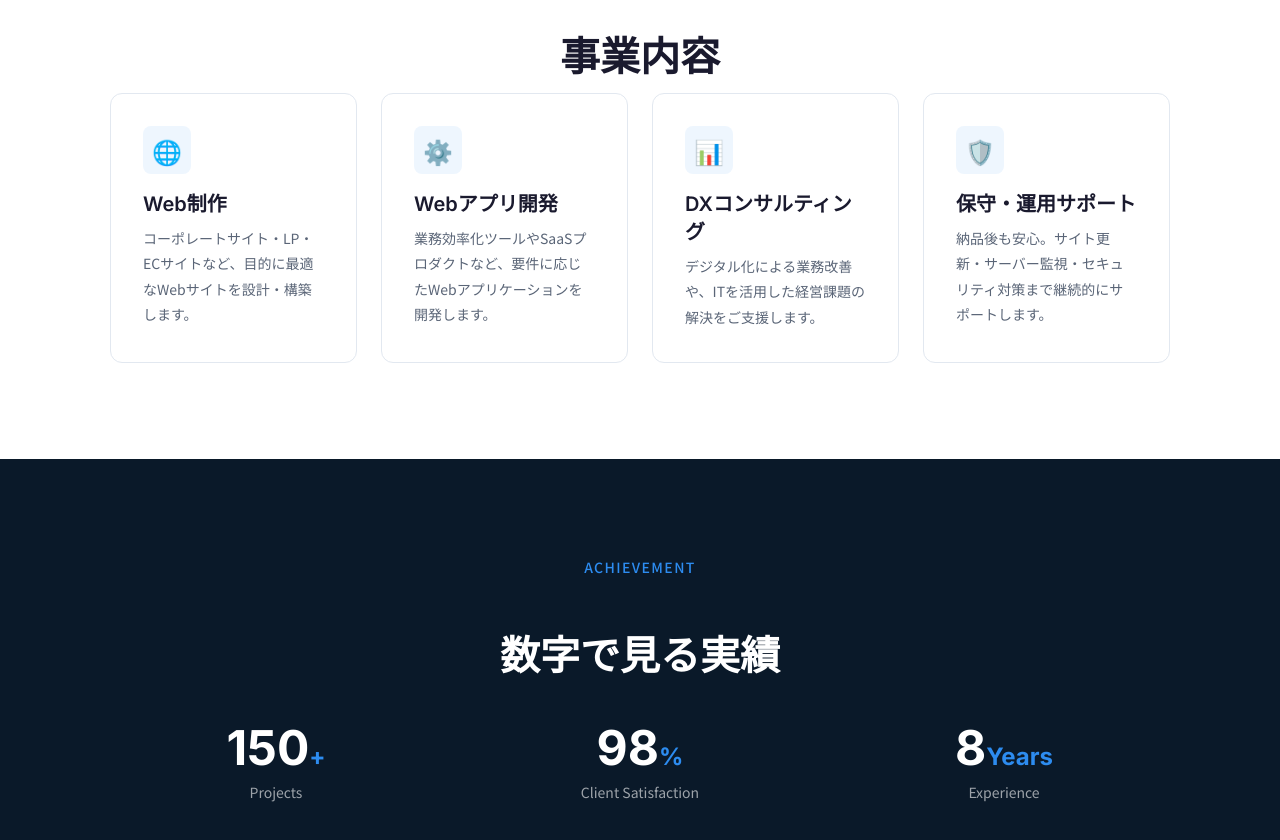
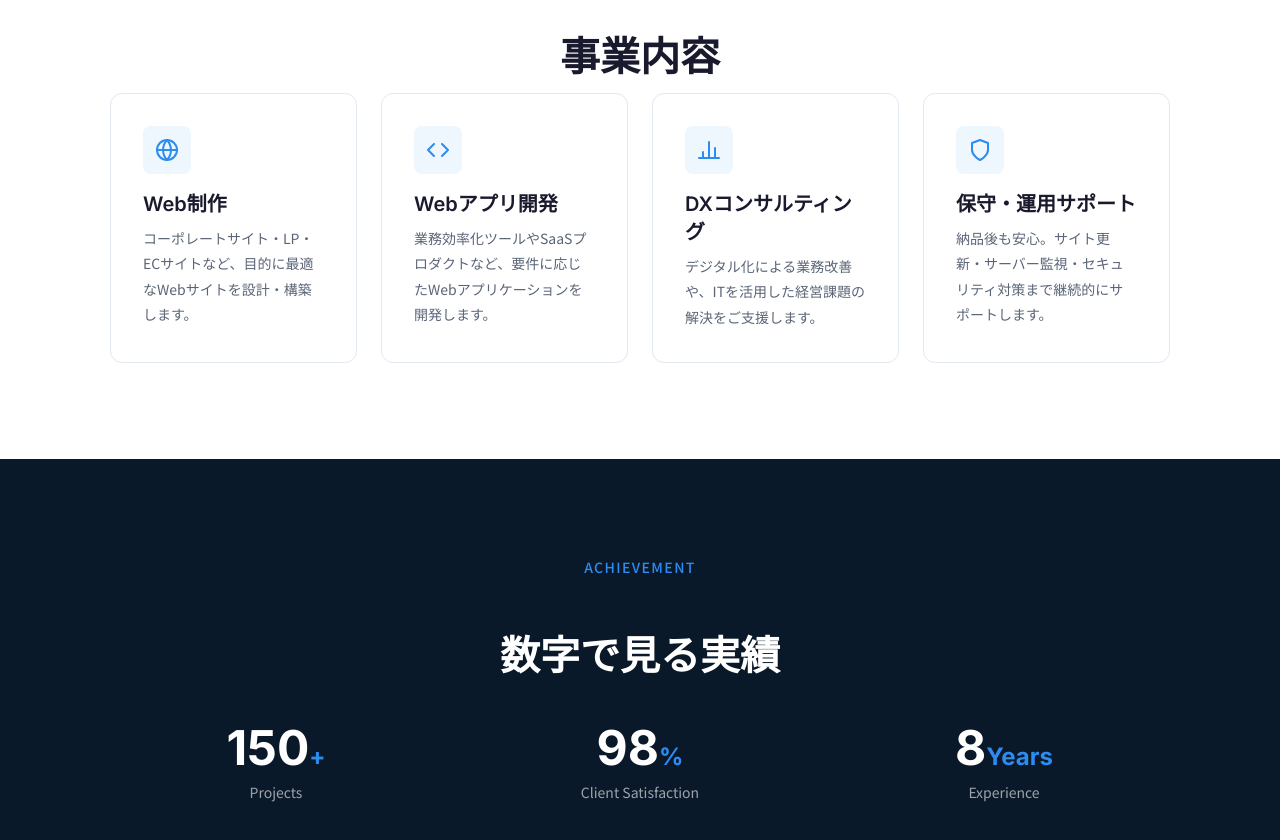
Before and after one commit to yamasaki-engineer2002/portfolio, a website built with Vite: page works/corporate/index.html in a window 1280 px wide. Shown: the part 940-1780 px from the top of the page. Built offline with nearby package versions, Linux system fonts and the light colour scheme.

Commit message:
fix: 事業内容カードをSPで1列に変更、絵文字アイコンをSVGに置き換え
- .grid--4 をSPで1列→タブレットで2列→PCで4列に修正
- 絵文字アイコン（🌐⚙️📊🛡️）をインラインSVGに置き換え、
  アクセントカラー（--color-accent）で統一感のあるデザインに変更
- TOPページ・SERVICEページ両方で適用

Co-Authored-By: Claude Opus 4.6 <noreply@anthropic.com>

```diff
--- a/works/corporate/css/global/_components.scss
+++ b/works/corporate/css/global/_components.scss
@@ -113,7 +113,14 @@
   }
 
   &__icon {
-    font-size: 2rem;
+    width: 48px;
+    height: 48px;
+    display: flex;
+    align-items: center;
+    justify-content: center;
+    background-color: rgba(45, 140, 240, 0.08);
+    border-radius: var(--radius-md);
+    color: var(--color-accent);
     margin-bottom: var(--space-sm);
   }
 
--- a/works/corporate/css/global/_layout.scss
+++ b/works/corporate/css/global/_layout.scss
@@ -49,8 +49,10 @@
   }
 
   &--4 {
-    grid-template-columns: repeat(2, 1fr);
     @media (min-width: 768px) {
+      grid-template-columns: repeat(2, 1fr);
+    }
+    @media (min-width: 1024px) {
       grid-template-columns: repeat(4, 1fr);
     }
   }
--- a/works/corporate/css/pages/_service.scss
+++ b/works/corporate/css/pages/_service.scss
@@ -25,7 +25,7 @@
     justify-content: center;
     background-color: rgba(45, 140, 240, 0.08);
     border-radius: var(--radius-md);
-    font-size: 1.75rem;
+    color: var(--color-accent);
     flex-shrink: 0;
   }
 
--- a/works/corporate/css/pages/_top.scss
+++ b/works/corporate/css/pages/_top.scss
@@ -69,18 +69,6 @@
 }
 
 /* --- Services Overview --- */
-.services-overview {
-  .card__icon {
-    width: 48px;
-    height: 48px;
-    display: flex;
-    align-items: center;
-    justify-content: center;
-    background-color: rgba(45, 140, 240, 0.08);
-    border-radius: var(--radius-md);
-    font-size: 1.5rem;
-  }
-}
 
 /* --- Numbers (実績カウンター) --- */
 .numbers {
--- a/works/corporate/index.html
+++ b/works/corporate/index.html
@@ -63,22 +63,30 @@
         <h2 class="section-title">事業内容</h2>
         <div class="grid grid--4">
           <div class="card fade-in">
-            <div class="card__icon">🌐</div>
+            <div class="card__icon">
+              <svg xmlns="http://www.w3.org/2000/svg" width="24" height="24" viewBox="0 0 24 24" fill="none" stroke="currentColor" stroke-width="2" stroke-linecap="round" stroke-linejoin="round"><circle cx="12" cy="12" r="10"/><line x1="2" y1="12" x2="22" y2="12"/><path d="M12 2a15.3 15.3 0 0 1 4 10 15.3 15.3 0 0 1-4 10 15.3 15.3 0 0 1-4-10 15.3 15.3 0 0 1 4-10z"/></svg>
+            </div>
             <h3 class="card__title">Web制作</h3>
             <p class="card__text">コーポレートサイト・LP・ECサイトなど、目的に最適なWebサイトを設計・構築します。</p>
           </div>
           <div class="card fade-in fade-in--d1">
-            <div class="card__icon">⚙️</div>
+            <div class="card__icon">
+              <svg xmlns="http://www.w3.org/2000/svg" width="24" height="24" viewBox="0 0 24 24" fill="none" stroke="currentColor" stroke-width="2" stroke-linecap="round" stroke-linejoin="round"><polyline points="16 18 22 12 16 6"/><polyline points="8 6 2 12 8 18"/></svg>
+            </div>
             <h3 class="card__title">Webアプリ開発</h3>
             <p class="card__text">業務効率化ツールやSaaSプロダクトなど、要件に応じたWebアプリケーションを開発します。</p>
           </div>
           <div class="card fade-in fade-in--d2">
-            <div class="card__icon">📊</div>
+            <div class="card__icon">
+              <svg xmlns="http://www.w3.org/2000/svg" width="24" height="24" viewBox="0 0 24 24" fill="none" stroke="currentColor" stroke-width="2" stroke-linecap="round" stroke-linejoin="round"><line x1="18" y1="20" x2="18" y2="10"/><line x1="12" y1="20" x2="12" y2="4"/><line x1="6" y1="20" x2="6" y2="14"/><line x1="2" y1="20" x2="22" y2="20"/></svg>
+            </div>
             <h3 class="card__title">DXコンサルティング</h3>
             <p class="card__text">デジタル化による業務改善や、ITを活用した経営課題の解決をご支援します。</p>
           </div>
           <div class="card fade-in fade-in--d3">
-            <div class="card__icon">🛡️</div>
+            <div class="card__icon">
+              <svg xmlns="http://www.w3.org/2000/svg" width="24" height="24" viewBox="0 0 24 24" fill="none" stroke="currentColor" stroke-width="2" stroke-linecap="round" stroke-linejoin="round"><path d="M12 22s8-4 8-10V5l-8-3-8 3v7c0 6 8 10 8 10z"/></svg>
+            </div>
             <h3 class="card__title">保守・運用サポート</h3>
             <p class="card__text">納品後も安心。サイト更新・サーバー監視・セキュリティ対策まで継続的にサポートします。</p>
           </div>
```
Also changed, not shown: works/corporate/service.html (+12 -4 lines).
